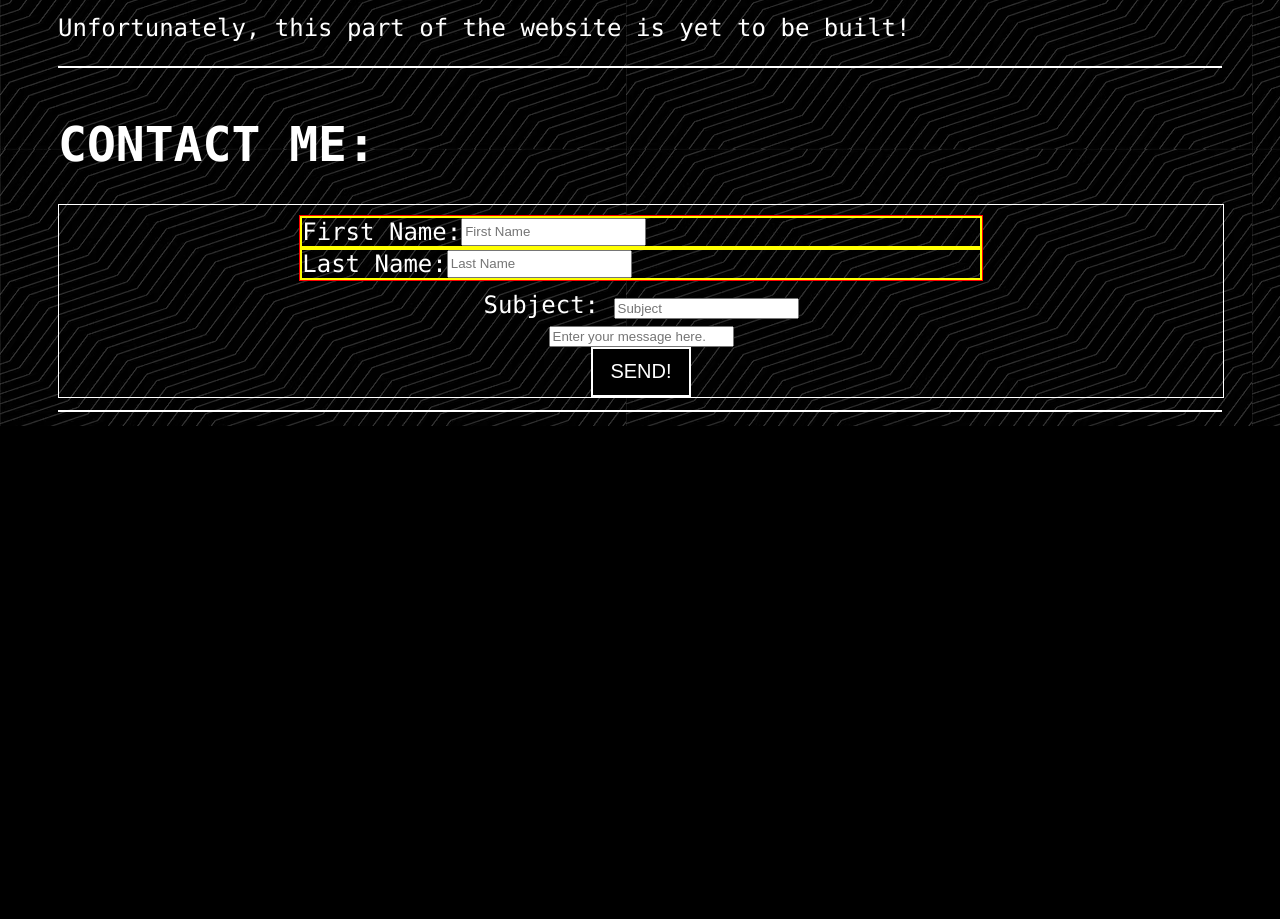
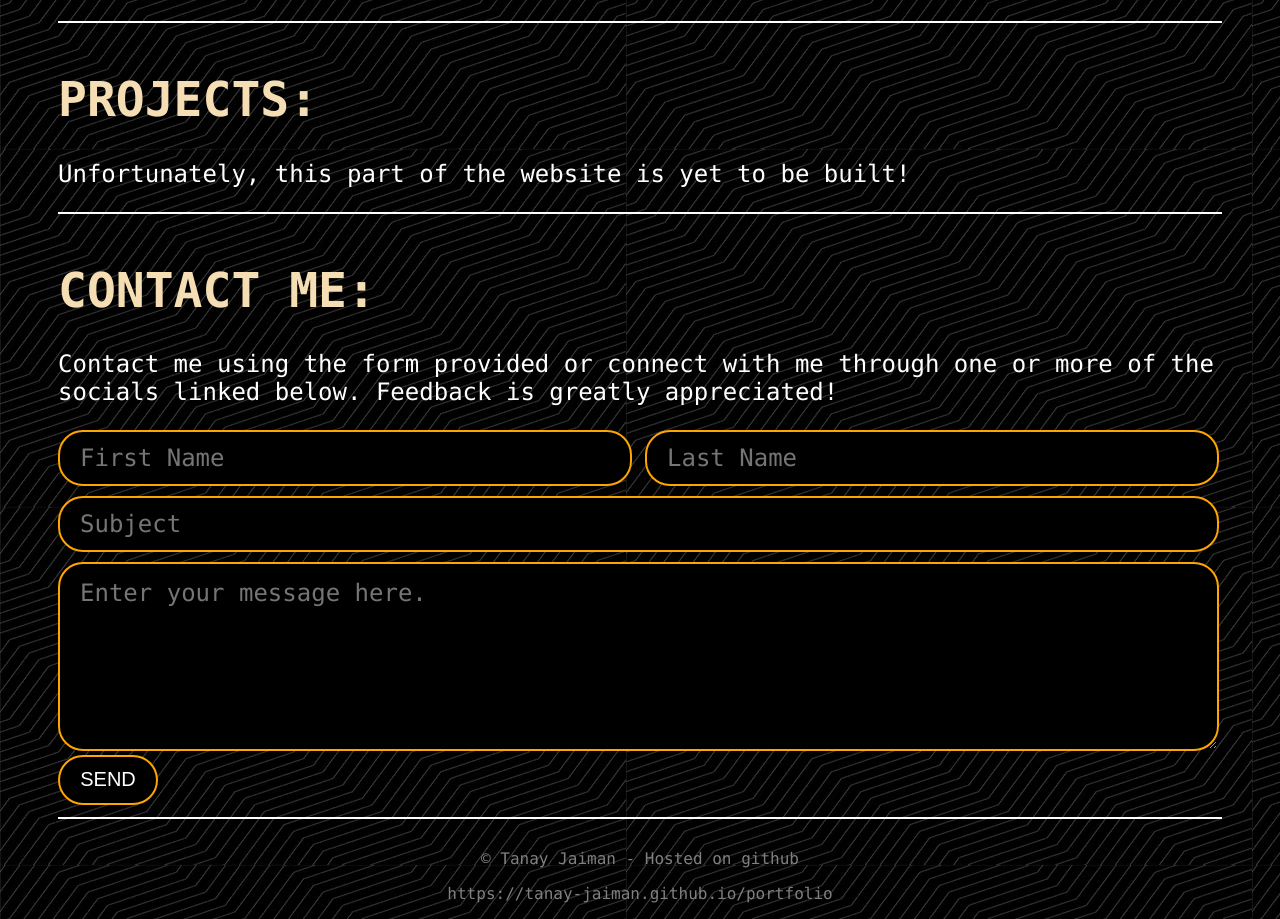
Before and after one commit to tanay-jaiman/portfolio, a plain HTML site: page index.html in a window 1280 px wide. Shown: the part 1641-2560 px from the top of the page. Before the commit the page ends 2067 px from the top, so only its background shows below. Drawn offline with Linux system fonts and the light colour scheme.

Commit message:
Add files via upload

```diff
--- a/index.html
+++ b/index.html
@@ -13,7 +13,7 @@
 
 <body>
   <div class="header">
-        <a href="#about-me" target="_self">
+        <a href="#top" target="_self">
           /ABOUT_ME
         </a>
 
@@ -59,7 +59,8 @@
 
   <div class="section" id="about-me">
     <div class="text">
-      <h1>ABOUT ME:</h1>
+      <hr color="white" />
+      <h1 style="color: wheat;">ABOUT ME:</h1>
       <p>Hi! 👋🏻 My name is Tanay. I'm an International
         student from <span style="color:orange">India</span>
         and a
@@ -77,8 +78,10 @@
         (expected graduation May 2025).
       </p>
       <p>
-        I have been programming since I was 14. Back then, I
-        used C using the book
+        I have been programming since back when
+        I was a kid. I  started out
+        using C with the
+        help of references from the book
         <span style="color:orange">"Let us C"</span>
         and worked my way from there to
         <span style="color:orange">HTML</span>,
@@ -114,8 +117,8 @@
 
      <hr color="white">
 
-     <p style="font-size: 30px; color: yellow;">
-      Certificates I have gathered over the years:
+     <p style="font-size: 30px; color: wheat;">
+      Noteworthy Achievements:
      </p>
      <p>
       1. <span style="color:orange;">
@@ -130,7 +133,21 @@
       for acquiring 3.98 GPA
      </p>
 
-     <p style="font-size: 30px; color: yellow">
+     <p>
+      3. <span style="color:orange">
+        Complete Python Course for Developers
+      </span>
+      - Completion Certificate
+     </p>
+
+     <p>
+      4. <span style="color:orange">
+        Full Stack Web Development Course
+      </span>
+      - Completion Certificate
+     </p>
+
+     <p style="font-size: 30px; color: wheat">
       Relevant coursework I have completed at ASU:
      </p>
      <p> 1.
@@ -160,7 +177,7 @@
       </span>
       Data Structures and Algorithms (C/C++)
 
-      <p> 5.
+      <p id="projects"> 5.
         <span style="color: orange">
           CSE 360 :
         </span>
@@ -176,10 +193,11 @@
      </p>
      <hr color="white" />
     </div>
+  </div>
 
-    <div class="section" id="projects">
+    <div class="section">
       <div class="text">
-        <h1>PROJECTS:</h1>
+        <h1 style="color: wheat">PROJECTS:</h1>
         <p>Unfortunately, this part of the
           website is yet to be built!
         </p>
@@ -189,48 +207,52 @@
 
     <div class="section" id="contact-me">
       <div class="text">
-        <h1>CONTACT ME:</h1>
+        <h1 style="color: wheat">CONTACT ME:</h1>
+
+        <p>
+          Contact me using the form provided
+          or connect with me through one or more
+          of the socials linked below. Feedback
+          is greatly appreciated!
+        </p>
+
         <form action="mailto:tanayjaiman@outlook.com">
 
           <div class="contact-me">
 
             <div class="name-input">
-
               <div class="first-name">
-                <label for="fname">First Name: </label>
                 <input type="text" id="fname"
                   name="firstname" placeholder="First Name"/>
                 </div>
 
                 <div class="last-name">
-                <label for="lname">Last Name: </label>
-              <input type="text" id="fname"
+                <input type="text" id="lname"
                   name="lastname" placeholder="Last Name"/>
                 </div>
-
             </div>
 
             <div class="subject">
-              <label for="subject">Subject: </label>
               <input type="text" id="subject"
                 name="subject" placeholder="Subject"/>
             </div>
 
             <div class="message">
-              <input type="text" id="message"
-                name="message" placeholder="Enter your message here."/>
+              <textarea type="text" id="message"
+                name="message" placeholder="Enter your message here."></textarea>
+            </div>
           </div>
 
-            <button type="submit" id="submit">SEND!</button>
-
-          </div>
+          <button type="submit" id="submit">SEND</button>
 
         </form>
 
         <hr color="white" />
       </div>
     </div>
-  </div>
+
+    <p style="color: grey" align="center">© Tanay Jaiman - Hosted on github</p>
+    <p style="color: grey" align="center">https://tanay-jaiman.github.io/portfolio</p>
 
 </body>
 </html>
--- a/style.css
+++ b/style.css
@@ -12,13 +12,13 @@ body {
 }
 
 p.typed::selection {
-    background-color: white;
+    background-color: gold;
     color: red;
 }
 
 span::selection {
-    background-color: white;
-    color: green;
+    background-color: gold;
+    color: red;
 }
 
 div.header {
@@ -116,7 +116,6 @@ button {
 .section {
     display: flex;
     flex-direction: column;
-    height: 400px;
     width: 100%;
 }
 
@@ -127,41 +126,99 @@ button {
 }
 
 .contact-me {
-    display: flex;
-    flex-direction: column;
-    align-items: center;
-    justify-items: center;
-    width: 100%;
-    min-width: fit-content;
-    gap: 5%;
-
-    border: 1px solid white;
+    display: grid;
+    grid-template-rows: 1fr 1fr 3fr;
+    grid-template-columns: 1fr ;
+    gap: 10px;
 }
 
-.contact-me > .name-input {
-    display : flex;
-    flex-direction: row;
-    justify-content: space-between;
-    flex-wrap: wrap;
-    max-width: fit-content;
-    gap: 1%;
-    width: 100%;
-
-    border: 1px solid red;
-
-    margin: 10px;
+.name-input {
+    display: grid;
+    grid-template-columns: 1fr 1fr;
+    gap: 10px;
 }
 
-.first-name, .last-name {
-    display: flex;
-    flex-wrap: nowrap;
-    max-height: min-content;
-    width:100%;
-
-    border : 2px solid yellow;
+.first-name > #fname {
+    background-color: black;
+    border: 2px solid orange;
+    width: 95%;
+    height: 50px;
+    border-radius: 25px;
+    padding-left: 20px;
+    align-items: center;
 }
 
+.last-name > #lname {
+    background-color: black;
+    border: 2px solid orange;
+    width: 95%;
+    height: 50px;
+    border-radius : 25px;
+    padding-left: 20px;
+    align-items : center;
+}
 
- label {
-    min-width: max-content;
+.subject > input {
+    width: 97.5%;
+    height: 50px;
+
+    border-radius : 25px;
+    padding-left: 20px;
+    align-items : center;
+
+    background-color: black;
+    border: 2px solid orange;
 }
+
+.message > textarea {
+    width: 97.5%;
+    height: 100%;
+    justify-items: start;
+    align-items: start;
+
+    border-radius : 25px;
+    padding-left: 20px;
+    align-items : center;
+    padding-top: 15px;
+
+    background-color: black;
+    border: 2px solid orange;
+}
+
+button#submit {
+    margin-top: 25px;
+    align-self: end;
+    border-radius: 25px;
+
+    border: 2px solid orange;
+}
+
+input, textarea {
+    color: white;
+    font-size: 24px;
+    font-family: Consolas, Monaco, Lucida Console, Liberation Mono, DejaVu Sans;
+}
+
+textarea:focus {
+    outline: 2px solid lightgreen;
+    border: none;
+}
+
+input:focus {
+    border: none;
+    outline: 2px solid lightgreen;
+}
+
+.first-name > #fname:focus {
+    border: none;
+}
+
+.last-name > #lname:focus {
+    border: none;
+}
+
+button#submit:hover {
+    border: 2px solid black;
+    background-color: white;
+    color: black;
+}
```
Lines whose indentation alone changed are shown as unchanged.
